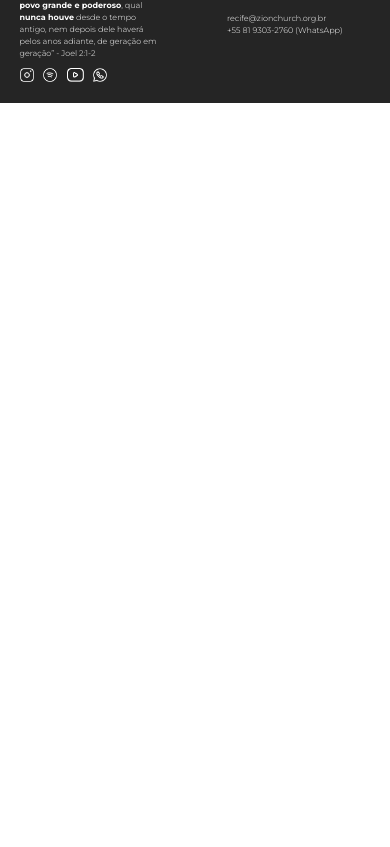
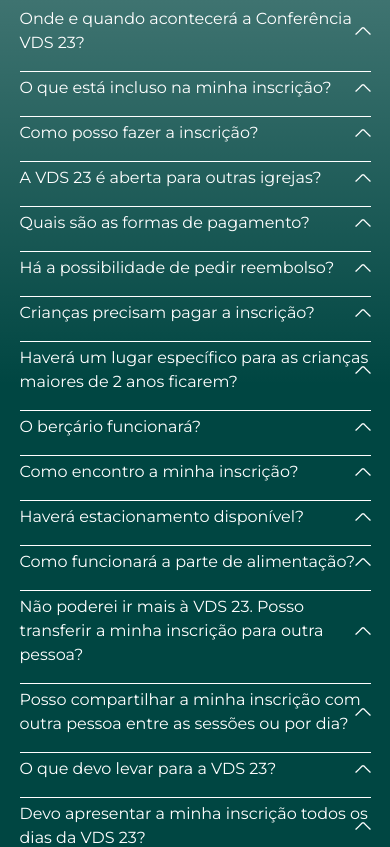
Before and after one commit to gustavosalm/ZionChurch-site, an Angular app: page / in a window 390 px wide. Shown: the part 2557-3404 px from the top of the page. Before the commit the page ends 2660 px from the top, so only its background shows below. Built offline with nearby package versions, Linux system fonts and the light colour scheme.

Commit message:
faq section added

```diff
--- a/src/app/app.component.html
+++ b/src/app/app.component.html
@@ -2,8 +2,8 @@
   <div id="header">
     <ul>
       <li>Home</li>
-      <li>Sobre nós <img src="assets/Icons/DropdownArrow.png"></li>
-      <li>Conectar <img src="assets/Icons/DropdownArrow.png"></li>
+      <li>Sobre nós <div></div></li>
+      <li>Conectar <div></div></li>
       <li>Instituto Zao</li>
       <li>Contato</li>
       <li>OFERTAS</li>
@@ -66,7 +66,111 @@
     </div>
 
     <div class="FAQContainer">
-
+      <h1>FAQ</h1>
+      <ul class="faqList">
+        <li class="faqItem">
+          <button class="hidden" (click)="openFaqCard($event.target)">Onde e quando acontecerá a Conferência VDS 23?<div></div></button>
+          <div>
+            <p>A Conferência VDS acontecerá nos dias 25, 26 e 27 de agosto, na igreja Zion Recife, localizada na Av. Visconde de Jequitinhonha, 374 – Boa Viagem – Recife/PE.</p>
+          </div>
+        </li>
+        <li class="faqItem">
+          <button class="hidden" (click)="openFaqCard($event.target)">O que está incluso na minha inscrição?<div></div></button>
+          <div>
+            <p>O valor inclui uma entrada individual, que dá acesso a todos os dias do evento, e um kit conferencista.</p>
+          </div>
+        </li>
+        <li class="faqItem">
+          <button class="hidden" (click)="openFaqCard($event.target)">Como posso fazer a inscrição?<div></div></button>
+          <div>
+            <p>Você pode comprar sua inscrição através do site ou na mesa de informações em algum dos nossos cultos de domingo.</p>
+          </div>
+        </li>
+        <li class="faqItem">
+          <button class="hidden" (click)="openFaqCard($event.target)">A VDS 23 é aberta para outras igrejas?<div></div></button>
+          <div>
+            <p>Sim, as inscrições para a VDS 23 são abertas ao público. Não é restrita à Zion Church.</p>
+          </div>
+        </li>
+        <li class="faqItem">
+          <button class="hidden" (click)="openFaqCard($event.target)">Quais são as formas de pagamento?<div></div></button>
+          <div>
+            <p>Teremos duas formas de pagamento: por PIX ou por cartão de crédito/débito.</p>
+          </div>
+        </li>
+        <li class="faqItem">
+          <button class="hidden" (click)="openFaqCard($event.target)">Há a possibilidade de pedir reembolso?<div></div></button>
+          <div>
+            <p>Não, as entradas não são reembolsáveis.</p>
+          </div>
+        </li>
+        <li class="faqItem">
+          <button class="hidden" (click)="openFaqCard($event.target)">Crianças precisam pagar a inscrição?<div></div></button>
+          <div>
+            <p>Crianças a partir de 2 anos pagam o valor completo da inscrição. Crianças abaixo de 2 anos não pagam.</p>
+          </div>
+        </li>
+        <li class="faqItem">
+          <button class="hidden" (click)="openFaqCard($event.target)">Haverá um lugar específico para as crianças maiores de 2 anos ficarem?<div></div></button>
+          <div>
+            <p>Não, cada pai terá a responsabilidade de cuidar do seu filho.</p>
+          </div>
+        </li>
+        <li class="faqItem">
+          <button class="hidden" (click)="openFaqCard($event.target)">O berçário funcionará?<div></div></button>
+          <div>
+            <p>Sim, o berçário estará aberto. Mas, os pais serão responsáveis por cuidar dos seus bebês.</p>
+          </div>
+        </li>
+        <li class="faqItem">
+          <button class="hidden" (click)="openFaqCard($event.target)">Como encontro a minha inscrição?<div></div></button>
+          <div>
+            <p>Depois de se inscrever para o evento, você receberá um e-mail com a confirmação de sua compra e inscrição. Se por acaso você não encontrar esse e-mail, pode procurar por “e-inscrição” no spam ou no lixo eletrônico. Você também poderá encontrar a sua inscrição dentro da sua conta no site da E-inscrição (www.e-inscricao.com).<br>No dia do evento, você deverá trazer a sua entrada impressa ou de forma digital.</p>
+          </div>
+        </li>
+        <li class="faqItem">
+          <button class="hidden" (click)="openFaqCard($event.target)">Haverá estacionamento disponível?<div></div></button>
+          <div>
+            <p>A igreja Zion Recife não dispõe de estacionamento. Sugerimos estacionar no Mar Hotel ou no Hospital Nossa Senhora das Graças, o valor do estacionamento deles é cobrado pela sua administração, não tendo relação com a igreja. Também temos ruas ao redor da igreja, mas não garantimos a segurança e proteção do seu veículo.</p>
+          </div>
+        </li>
+        <li class="faqItem">
+          <button class="hidden" (click)="openFaqCard($event.target)">Como funcionará a parte de alimentação?<div></div></button>
+          <div>
+            <p>Nos três dias da conferência, funcionará o Ohana Café. Além disso, próximo à igreja,  há outras opções de restaurantes. Também há a opção do Shopping Recife, que se encontra à 2km da igreja.</p>
+          </div>
+        </li>
+        <li class="faqItem">
+          <button class="hidden" (click)="openFaqCard($event.target)">Não poderei ir mais à VDS 23. Posso transferir a minha inscrição para outra pessoa?<div></div></button>
+          <div>
+            <p>(AINDA NÃO TENHO ESSA RESPOSTA PQ ESSE SISTEMA É NOVO)</p>
+          </div>
+        </li>
+        <li class="faqItem">
+          <button class="hidden" (click)="openFaqCard($event.target)">Posso compartilhar a minha inscrição com outra pessoa entre as sessões ou por dia?<div></div></button>
+          <div>
+            <p>Não, a inscrição é individual e exclusiva para apenas uma pessoa durante todos os dias da VDS 23.</p>
+          </div>
+        </li>
+        <li class="faqItem">
+          <button class="hidden" (click)="openFaqCard($event.target)">O que devo levar para a VDS 23?<div></div></button>
+          <div>
+            <p>Para os dias do evento, recomendamos levar a sua inscrição, garrafa de água, bloco de notas e muita fome por mais de Deus.</p>
+          </div>
+        </li>
+        <li class="faqItem">
+          <button class="hidden" (click)="openFaqCard($event.target)">Devo apresentar a minha inscrição todos os dias da VDS 23?<div></div></button>
+          <div>
+            <p>Não. Apenas no primeiro dia que você for, após a apresentação e confirmação da sua inscrição, você receberá uma pulseira que deverá ser usada em todos os dias da conferência.</p>
+          </div>
+        </li>
+        <li class="faqItem">
+          <button class="hidden" (click)="openFaqCard($event.target)">Haverá livros ou roupas para vender?<div></div></button>
+          <div>
+            <p>Sim, teremos livros e algumas peças de roupas para vender no Shaba Store, que fica no hall de entrada da igreja.</p>
+          </div>
+        </li>
+      </ul>
     </div>
   </div>
 
--- a/src/app/app.component.ts
+++ b/src/app/app.component.ts
@@ -7,4 +7,13 @@
 })
 export class AppComponent {
   title = 'angular-zionSite';
+
+  openFaqCard(e: any) {
+    if(e.classList.contains('hidden')){
+      e.classList.remove('hidden');
+    }
+    else {
+      e.classList.add('hidden');
+    }
+  }
 }
--- a/src/styles.scss
+++ b/src/styles.scss
@@ -176,8 +176,8 @@
 
 .gradientSection {
   position: relative;
-  // background: linear-gradient(#004642 8.05%, rgba(0, 70, 66, 0.2) 44.83%, #004642 83.22%);
-  background: linear-gradient(#004642 14.57%, rgba(0, 70, 66, 0.2) 81.14%, #004642 150.63%);
+  background: linear-gradient(#004642 8.05%, rgba(0, 70, 66, 0.2) 44.83%, #004642 83.22%);
+  // background: linear-gradient(#004642 14.57%, rgba(0, 70, 66, 0.2) 81.14%, #004642 150.63%);
   height: auto;
   overflow: visible;
 
@@ -497,6 +497,82 @@
 
 .FAQContainer {
   margin-top: 4rem;
-  height: 1px;
   width: 100%;
+  padding-bottom: 2em;
+
+  h1 {
+    font: 700 8em/2.5em Montserrat;
+    color: white;
+    text-align: center;
+    margin: 0;
+  }
+
+  ul {
+    width: 100%;
+    padding: 0 5%;
+    list-style-type: none;
+    margin: 0;
+    -webkit-box-sizing: border-box; /* Safari/Chrome, other WebKit */
+    -moz-box-sizing: border-box;    /* Firefox, other Gecko */
+    box-sizing: border-box;
+
+    li {
+      width: 100%;
+      padding-bottom: .5em;
+
+      button {
+        position: relative;
+        text-align: left;
+        width: 100%;
+        border: white solid;
+        border-width: 0 0 1px 0;
+        background: transparent;
+        padding: 0 0 1em 0;
+        font: 400 2em/1.5em Montserrat;
+        color: white;
+
+        >div {
+          position: absolute;
+          top: 50%;
+          right: 0;
+          height: .5em;
+          width: 1em;
+          padding-bottom: 1em;
+          transform: translateY(-50%);
+          background-image: url('assets/Icons/FAQDownArrow.png');
+          background-repeat: no-repeat;
+          background-size: contain;
+          background-position: top;
+          transition: background-image .5s 0s;
+        }
+      }
+
+      div {
+        p {
+          font: 400 2em/1.5em Montserrat;
+          color: white;
+          margin-bottom: 1em;
+        }
+      }
+
+      button.hidden {
+
+        >div {
+          background-image: url('assets/Icons/FAQUpArrow.png');
+        }
+
+        +div {
+          display: none;
+        }
+      }
+    }
+  }
+
+  @media screen and (max-width: 1800px) {
+    font-size: .75rem;
+  }
+
+  @media screen and (max-width: 1000px) {
+    font-size: .5rem;
+  }
 }
```
Also changed, not shown: src/assets/Icons/FAQDownArrow.png (added), src/assets/Icons/FAQUpArrow.png (added), 9 other files (tests, documents, lock files or other folders).
